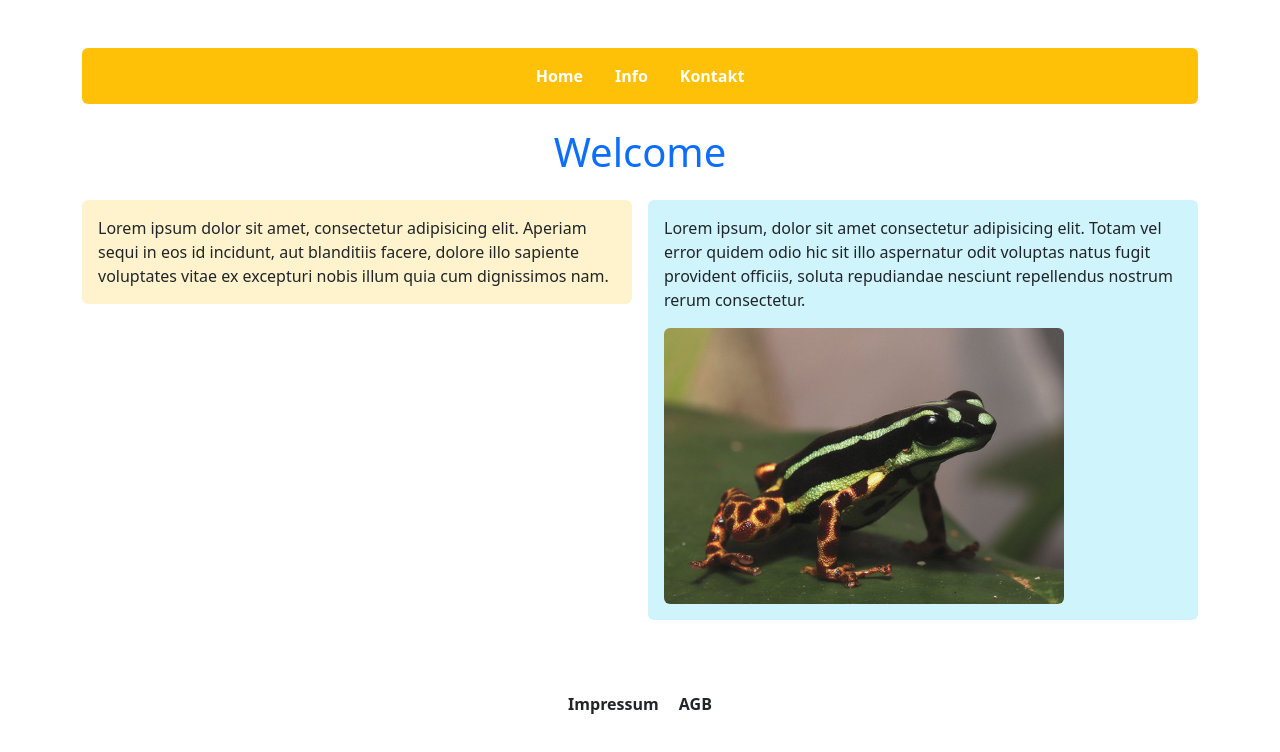
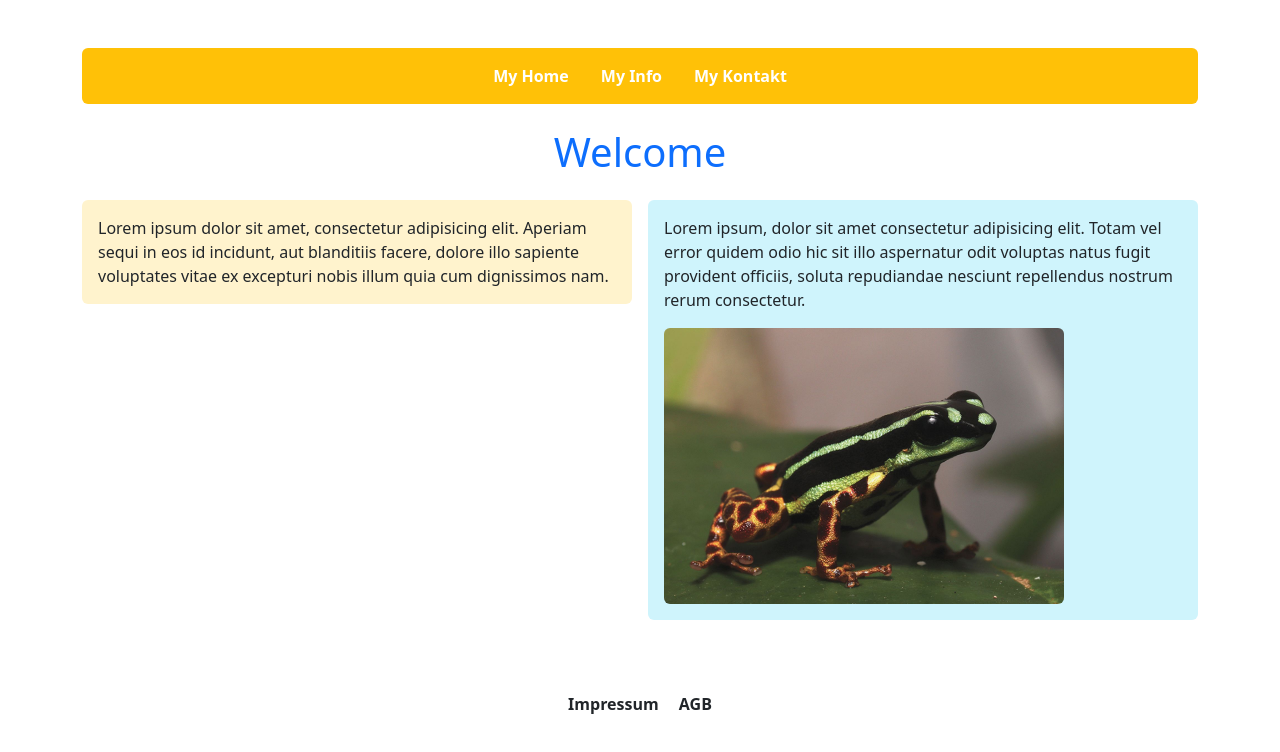
Before and after one commit to wueschn-hash/TAG14, a plain HTML site: page boot.html in a window 1280 px wide. Drawn offline with nearby package versions, Linux system fonts and the light colour scheme.

Commit message:
Nav geändert

```diff
--- a/boot.html
+++ b/boot.html
@@ -20,13 +20,13 @@
       <nav class="navbar navbar-expand bg-warning rounded px-3 mb-4">
         <ul class="navbar-nav mx-auto gap-3">
           <li class="nav-item">
-            <a class="nav-link fw-bold text-white" href="index.html">Home</a>
+            <a class="nav-link fw-bold text-white" href="index.html">My Home</a>
           </li>
           <li class="nav-item">
-            <a class="nav-link fw-bold text-white" href="info.html">Info</a>
+            <a class="nav-link fw-bold text-white" href="info.html">My Info</a>
           </li>
           <li class="nav-item">
-            <a class="nav-link fw-bold text-white" href="kontakt.html">Kontakt</a>
+            <a class="nav-link fw-bold text-white" href="kontakt.html">My Kontakt</a>
           </li>
         </ul>
       </nav>
```
